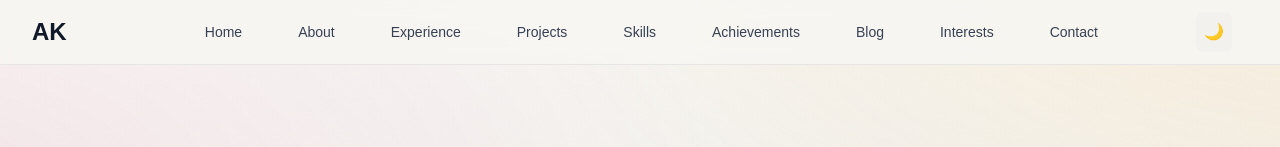
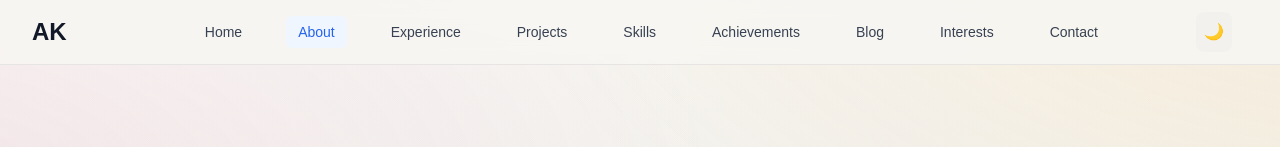
Before and after one commit to Anupam0401/anupam-portfolio, a Next.js app: page /about in a window 1280 px wide. Shown: the top 147 px of the page. Built offline with nearby package versions, Linux system fonts and the light colour scheme.

Commit message:
feat: add active state styling and prevent navigation to current page in navbar

```diff
--- a/src/components/layout/Navigation.tsx
+++ b/src/components/layout/Navigation.tsx
@@ -2,6 +2,7 @@
 
 import React, { useState, useEffect } from 'react'
 import Link from 'next/link'
+import { usePathname } from 'next/navigation'
 import { motion, AnimatePresence } from 'framer-motion'
 import { Bars3Icon, XMarkIcon } from '@heroicons/react/24/outline'
 import { useTheme } from 'next-themes'
@@ -10,10 +11,14 @@ import { cn } from '@/lib/utils'
 const Navigation = () => {
   const [isOpen, setIsOpen] = useState(false)
   const [mounted, setMounted] = useState(false)
+  const [hasAnimated, setHasAnimated] = useState(false)
   const { theme, setTheme } = useTheme()
+  const pathname = usePathname()
 
   useEffect(() => {
     setMounted(true)
+    // Mark animation as done after first mount
+    setHasAnimated(true)
   }, [])
 
   const navItems = [
@@ -31,8 +36,8 @@ const Navigation = () => {
   return (
     <motion.nav
       className="fixed top-0 left-0 right-0 z-50 bg-white/80 backdrop-blur-md border-b border-gray-200 dark:bg-gray-900/80 dark:border-gray-800"
-      initial={{ y: -100 }}
-      animate={{ y: 0 }}
+      initial={hasAnimated ? false : { y: -100 }}
+      animate={hasAnimated ? false : { y: 0 }}
       transition={{ type: "spring" as const, stiffness: 300, damping: 30 }}
     >
       <div className="max-w-7xl mx-auto px-4 sm:px-6 lg:px-8">
@@ -50,20 +55,34 @@ const Navigation = () => {
           {/* Desktop Navigation */}
           <div className="hidden md:block">
             <div className="ml-10 flex items-baseline space-x-8">
-              {navItems.map((item) => (
+              {navItems.map((item) => {
+                const isActive = pathname === item.href
+                return (
                   <motion.div
                     key={item.name}
-                  whileHover={{ scale: 1.05 }}
-                  whileTap={{ scale: 0.95 }}
+                    whileHover={!isActive ? { scale: 1.05 } : {}}
+                    whileTap={!isActive ? { scale: 0.95 } : {}}
                   >
                     <Link
                       href={item.href}
-                    className="text-gray-700 hover:text-blue-600 dark:text-gray-300 dark:hover:text-blue-400 px-3 py-2 rounded-md text-sm font-medium transition-all duration-200"
+                      onClick={(e) => {
+                        // Prevent navigation if already on the same page
+                        if (isActive) {
+                          e.preventDefault()
+                        }
+                      }}
+                      className={cn(
+                        "px-3 py-2 rounded-md text-sm font-medium transition-all duration-200",
+                        isActive
+                          ? "text-blue-600 dark:text-blue-400 bg-blue-50 dark:bg-blue-900/20 cursor-default"
+                          : "text-gray-700 hover:text-blue-600 dark:text-gray-300 dark:hover:text-blue-400 hover:bg-gray-50 dark:hover:bg-gray-800"
+                      )}
                     >
                       {item.name}
                     </Link>
                   </motion.div>
-              ))}
+                )
+              })}
             </div>
           </div>
 
@@ -108,7 +127,9 @@ const Navigation = () => {
             transition={{ duration: 0.3 }}
           >
             <div className="px-2 pt-2 pb-3 space-y-1 sm:px-3 bg-white dark:bg-gray-900 border-t border-gray-200 dark:border-gray-800">
-              {navItems.map((item) => (
+              {navItems.map((item) => {
+                const isActive = pathname === item.href
+                return (
                   <motion.div
                     key={item.name}
                     initial={{ x: -50, opacity: 0 }}
@@ -117,13 +138,24 @@ const Navigation = () => {
                   >
                     <Link
                       href={item.href}
-                    className="text-gray-700 hover:text-blue-600 dark:text-gray-300 dark:hover:text-blue-400 block px-3 py-2 rounded-md text-base font-medium transition-all duration-200"
-                    onClick={() => setIsOpen(false)}
+                      className={cn(
+                        "block px-3 py-2 rounded-md text-base font-medium transition-all duration-200",
+                        isActive
+                          ? "text-blue-600 dark:text-blue-400 bg-blue-50 dark:bg-blue-900/20"
+                          : "text-gray-700 hover:text-blue-600 dark:text-gray-300 dark:hover:text-blue-400 hover:bg-gray-50 dark:hover:bg-gray-800"
+                      )}
+                      onClick={(e) => {
+                        if (isActive) {
+                          e.preventDefault()
+                        }
+                        setIsOpen(false)
+                      }}
                     >
                       {item.name}
                     </Link>
                   </motion.div>
-              ))}
+                )
+              })}
             </div>
           </motion.div>
         )}
```
Lines whose indentation alone changed are shown as unchanged.
